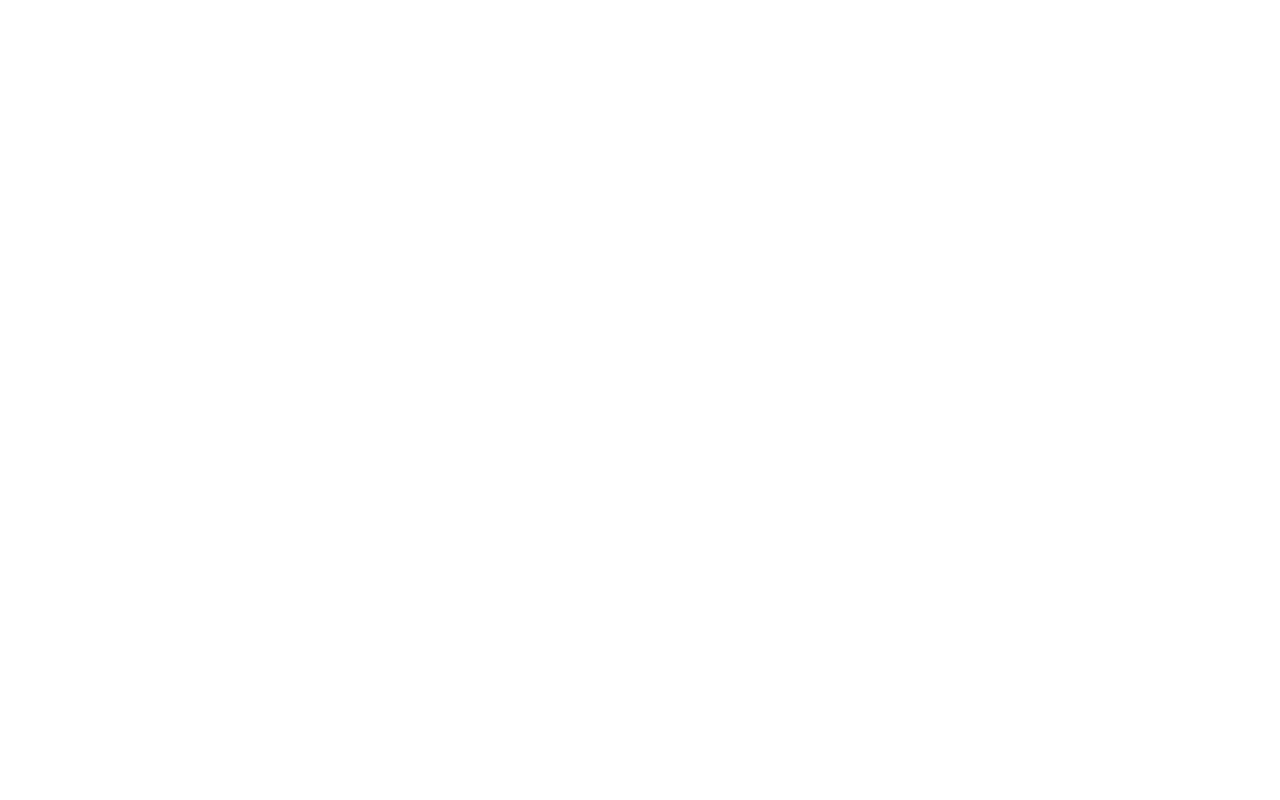
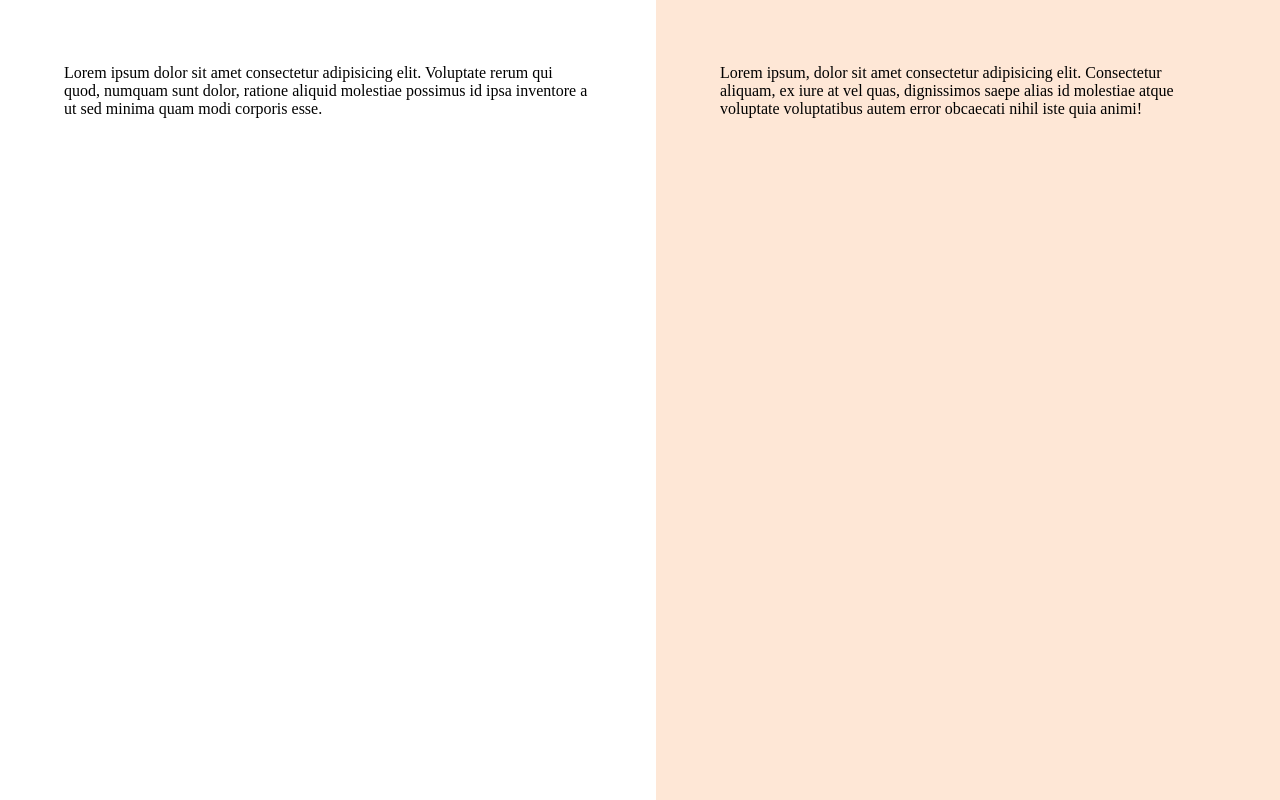
Before and after one commit to gabrielaltran/projeto-formulario-matricula, a plain HTML site: page index.html in a window 1280 px wide. Drawn offline with Linux system fonts and the light colour scheme.

Commit message:
layout css

```diff
--- a/index.html
+++ b/index.html
@@ -5,7 +5,7 @@
     <link rel="preconnect" href="https://fonts.gstatic.com" crossorigin />
     <meta charset="UTF-8" />
     <meta name="viewport" content="width=device-width, initial-scale=1.0" />
-    <title>Document</title>
+    <title>Estrelas do Amanhã</title>
     <link rel="stylesheet" href="styles/index.css" />
     <link
       href="https://fonts.googleapis.com/css2?family=Poppins:ital,wght@0,100;0,200;0,300;0,400;0,500;0,600;0,700;0,800;0,900;1,100;1,200;1,300;1,400;1,500;1,600;1,700;1,800;1,900&display=swap"
@@ -13,6 +13,14 @@
     />
   </head>
   <body>
+    <div id="app">
+      <main>
+        <div class="main-container">Lorem ipsum dolor sit amet consectetur adipisicing elit. Voluptate rerum qui quod, numquam sunt dolor, ratione aliquid molestiae possimus id ipsa inventore a ut sed minima quam modi corporis esse.</div>
+      </main>
 
+      <aside>
+        <div class="aside-container">Lorem ipsum, dolor sit amet consectetur adipisicing elit. Consectetur aliquam, ex iure at vel quas, dignissimos saepe alias id molestiae atque voluptate voluptatibus autem error obcaecati nihil iste quia animi!</div>
+      </aside>
+    </div>
   </body>
 </html>
--- a/styles/global.css
+++ b/styles/global.css
@@ -1,3 +1,9 @@
+* {
+  margin: 0px;
+  padding: 0px;
+  box-sizing: border-box;
+}
+
 :root {
   /*Fontes*/
   --font-family: "Poppins", sans-serif;
@@ -26,3 +32,11 @@
   --violet: #c3b2e7;
   --pink: #f682a5;
 }
+
+body {
+  overflow: hidden;
+}
+
+a {
+  text-decoration: none;
+}
--- a/styles/index.css
+++ b/styles/index.css
@@ -1 +1,2 @@
 @import url(global.css);
+@import url(layout.css);
--- /dev/null
+++ b/styles/layout.css
@@ -0,0 +1,25 @@
+#app {
+  display: grid;
+  grid-template-columns: 51.25% 48.75%;
+  height: 100vh;
+  overflow: hidden;
+}
+
+main {
+  overflow: auto;
+  padding: 4rem;
+
+  & .main-container {
+    max-width: 33rem;
+    margin-left: auto;
+  }
+}
+
+aside {
+  background-color: var(--surface-secondary);
+  padding: 4rem;
+
+  & .aside-container {
+    max-width: 31rem;
+  }
+}
```
